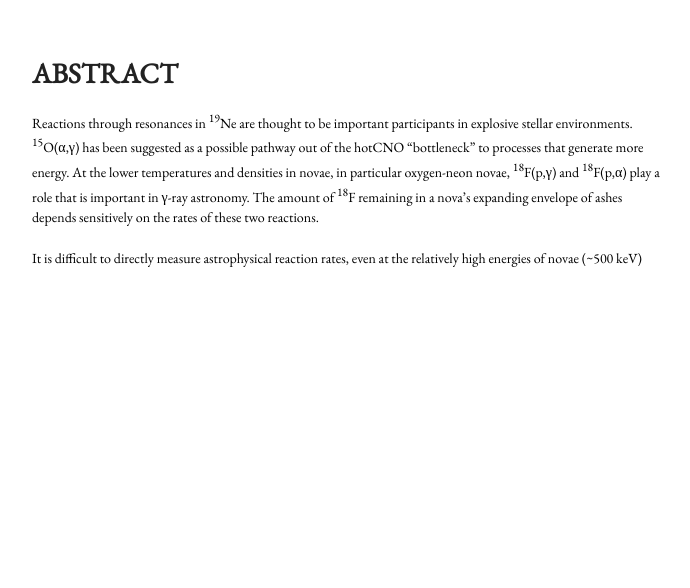
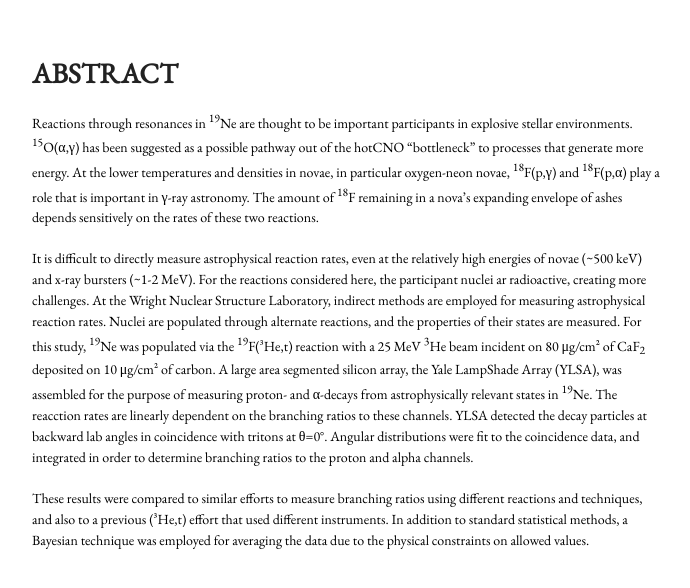
Before and after one commit to dwvisser/19ne-thesis, a Jekyll site: the page built from abstract.md, in a window 1280 px wide. Shown: the top 588 px of the page, without its empty margins (26-716 px from the left). Built offline with Jekyll 4.4.1, drawn with Linux system fonts in a browser that asks for light colours.

Commit message:
Finished typing abstract page.

```diff
--- a/abstract.md
+++ b/abstract.md
@@ -17,4 +17,25 @@ remaining in a nova's expanding envelope of ashes depends sensitively on the
 rates of these two reactions.
 
 It is difficult to directly measure astrophysical reaction rates, even at the
-relatively high energies of novae (~500 keV)
+relatively high energies of novae (~500 keV) and x-ray bursters (~1-2 MeV).
+For the reactions considered here, the participant nuclei ar radioactive,
+creating more challenges. At the Wright Nuclear Structure Laboratory, indirect
+methods are employed for measuring astrophysical reaction rates. Nuclei are
+populated through alternate reactions, and the properties of their states are
+measured. For this study, <sup>19</sup>Ne was populated via the
+<span class="nowrap"><sup>19</sup>F(³He,t)</span> reaction with a 25 MeV
+<sup>3</sup>He beam incident on 80 μg/cm² of CaF<sub>2</sub> deposited on 10
+μg/cm² of carbon. A large area segmented silicon array, the Yale LampShade
+Array (YLSA), was assembled for the purpose of measuring proton- and α-decays
+from astrophysically relevant states in <sup>19</sup>Ne. The reacction rates
+are linearly dependent on the branching ratios to these channels. YLSA
+detected the decay particles at backward lab angles in coincidence with
+tritons at θ=0°. Angular distributions were fit to the coincidence data, and
+integrated in order to determine branching ratios to the proton and alpha
+channels.
+
+These results were compared to similar efforts to measure branching ratios
+using different reactions and techniques, and also to a previous
+<span class="nowrap">(³He,t)</span> effort that used different instruments. In
+addition to standard statistical methods, a Bayesian technique was employed
+for averaging the data due to the physical constraints on allowed values.
```
